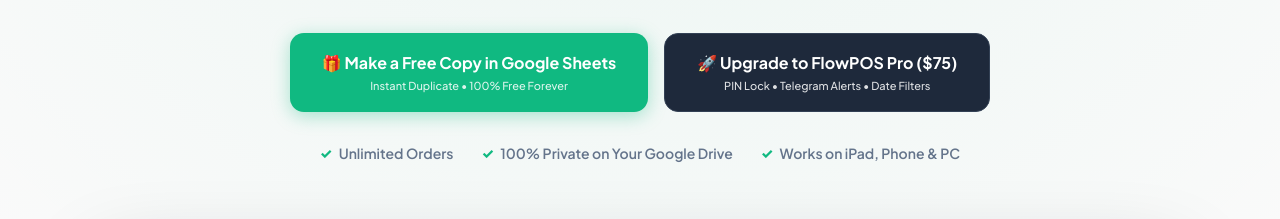
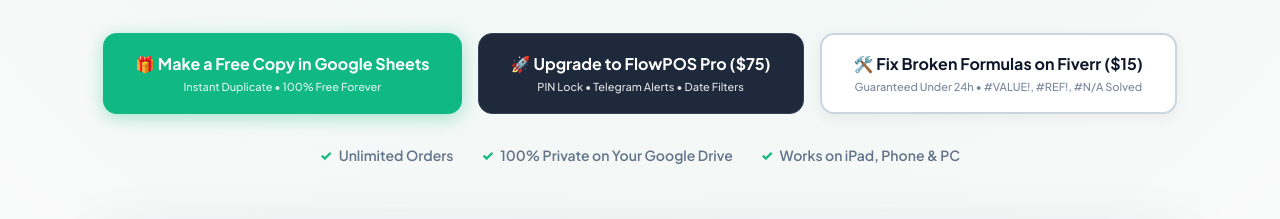
Before and after one commit to Yoandrodl/yohanautomations, a plain HTML site: page index.html in a window 1280 px wide. Shown: the part 581-800 px from the top of the page. Drawn offline with Linux system fonts and the light colour scheme.

Commit message:
Add 3rd CTA button in hero section directing to Fiverr Formula Repair Gig ()

```diff
--- a/index.html
+++ b/index.html
@@ -81,6 +81,10 @@
           <a href="#comparison" class="btn btn-secondary btn-lg">
             <span>🚀 Upgrade to FlowPOS Pro ($75)</span>
             <small>PIN Lock • Telegram Alerts • Date Filters</small>
+          </a>
+          <a href="https://www.fiverr.com/yohan_din/fix-your-google-sheets-formula-and-excel-spreadsheet-errors" target="_blank" class="btn btn-lg" style="background: #FFFFFF; color: #0F172A; border: 2px solid #CBD5E1; box-shadow: 0 4px 14px rgba(0,0,0,0.06); transition: all 0.2s;" onmouseover="this.style.borderColor='#10B981'; this.style.transform='translateY(-2px)'" onmouseout="this.style.borderColor='#CBD5E1'; this.style.transform='none'">
+            <span>🛠️ Fix Broken Formulas on Fiverr ($15)</span>
+            <small style="color: #64748B;">Guaranteed Under 24h • #VALUE!, #REF!, #N/A Solved</small>
           </a>
         </div>
 
```
